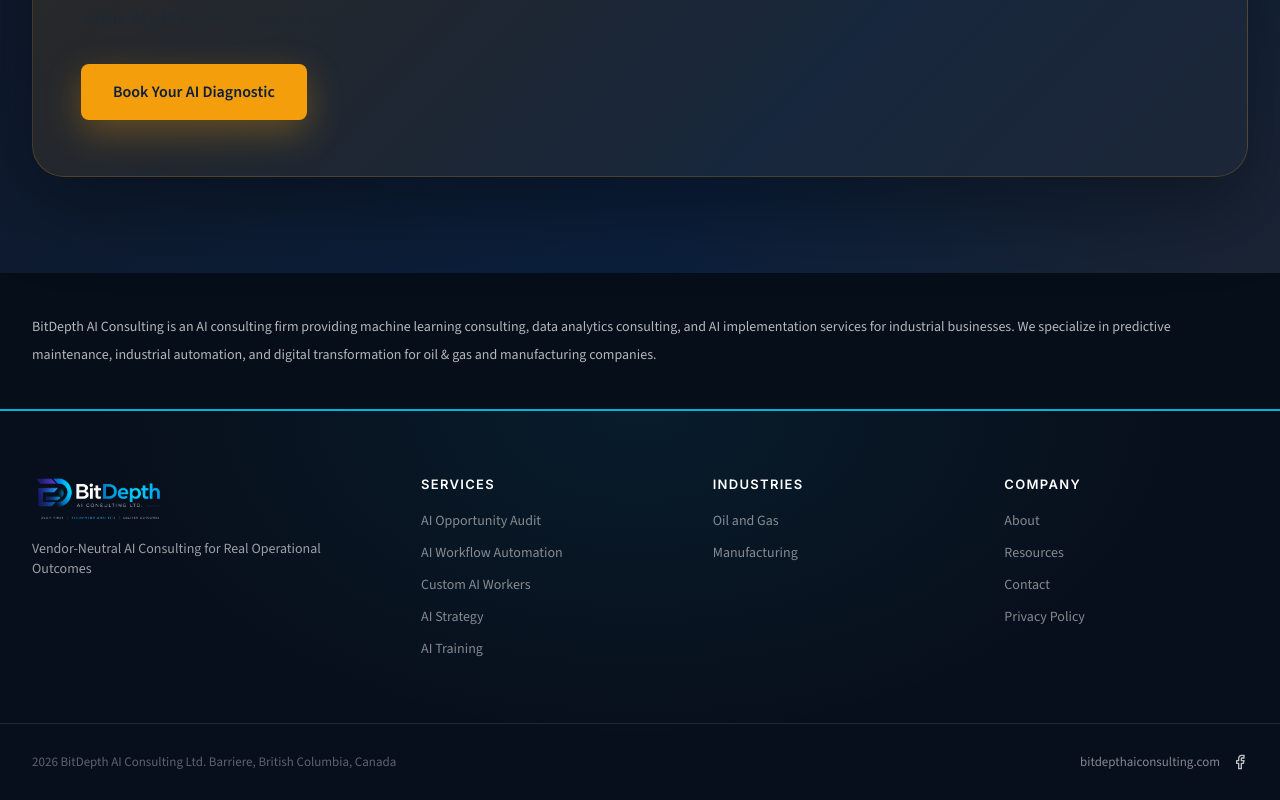
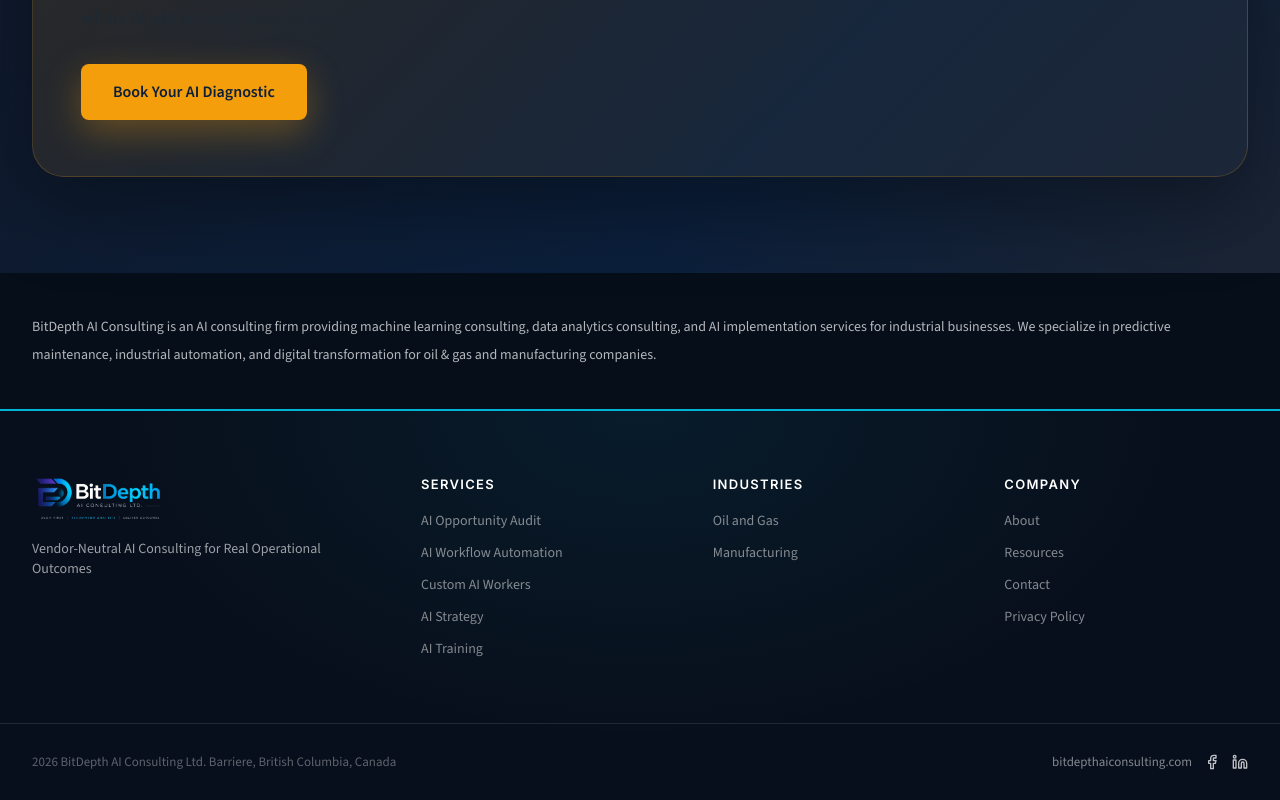
Before and after one commit to Yeti567/Bit-Depth-AI-Consulting-Website, a Next.js app: page / in a window 1280 px wide. Shown: the part 6707-7507 px from the top of the page. Built offline with nearby package versions, Linux system fonts and the light colour scheme.

Commit message:
feat: add LinkedIn icon link to footer

```diff
--- a/src/components/layout/site-footer.tsx
+++ b/src/components/layout/site-footer.tsx
@@ -1,6 +1,6 @@
 import Image from 'next/image';
 import Link from 'next/link';
-import { Facebook } from 'lucide-react';
+import { Facebook, Linkedin } from 'lucide-react';
 
 export function SiteFooter() {
   return (
@@ -103,6 +103,15 @@ export function SiteFooter() {
               <Facebook className="h-4 w-4" aria-hidden />
               <span className="sr-only">Facebook</span>
             </Link>
+            <Link
+              href="https://www.linkedin.com/company/bitdepth-ai-consulting-ltd"
+              target="_blank"
+              rel="noopener noreferrer"
+              className="inline-flex items-center gap-2 text-white/75 transition hover:text-cyan"
+            >
+              <Linkedin className="h-4 w-4" aria-hidden />
+              <span className="sr-only">LinkedIn</span>
+            </Link>
           </div>
         </div>
       </div>
```
